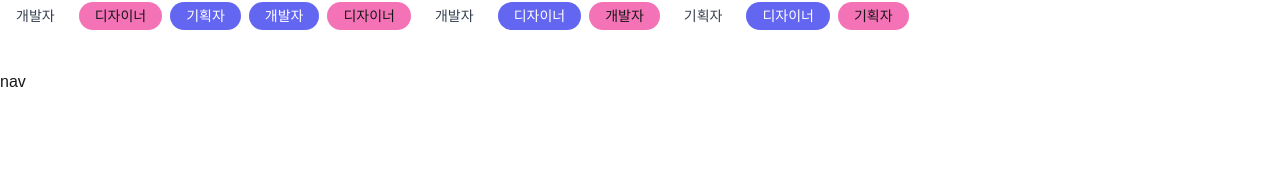
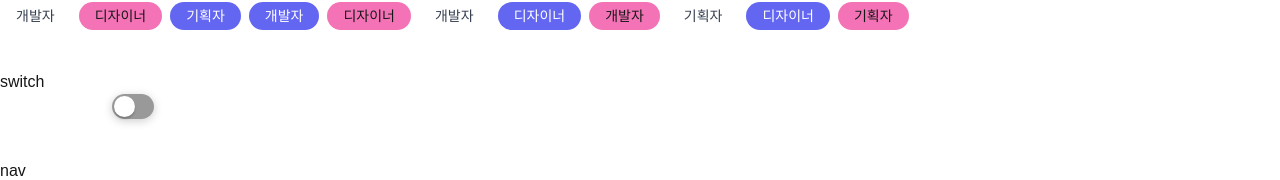
Before and after one commit to goorm-CHACHA/FE, a Next.js app: page / in a window 1280 px wide. Shown: the part 1084-1264 px from the top of the page. Before the commit the page ends 1178 px from the top, so only its background shows below. Built offline with nearby package versions, Linux system fonts and the light colour scheme.

Commit message:
feat: switch 컴포넌트

```diff
--- a/app/page.tsx
+++ b/app/page.tsx
@@ -9,6 +9,7 @@ import {
 import ChatBubble from '~/components/common/chat-bubble';
 import Chips from '~/components/common/chips';
 import Profile from '~/components/common/profile';
+import SwitchDemo from '~/components/common/switch';
 
 const Home = () => {
   return (
@@ -72,6 +73,10 @@ const Home = () => {
         <Chips variant={'pink'}>기획자</Chips>
       </div>
       <div>
+        <p>switch</p>
+        <SwitchDemo />
+      </div>
+      <div>
         <p>nav</p>
         <BottomNavigation />
       </div>
--- /dev/null
+++ b/src/components/common/switch.tsx
@@ -0,0 +1,24 @@
+import * as React from 'react';
+import { Switch } from 'radix-ui';
+
+const SwitchDemo = () => (
+  <form>
+    <div className="flex items-center">
+      <label
+        className="pr-[15px] text-[15px] leading-none text-white"
+        htmlFor="airplane-mode"
+      >
+        Airplane mode
+      </label>
+      <Switch.Root
+        className="relative h-[25px] w-[42px] cursor-default rounded-full bg-blackA6 shadow-[0_2px_10px] shadow-blackA4 outline-none focus:shadow-[0_0_0_2px] focus:shadow-black data-[state=checked]:bg-black"
+        id="airplane-mode"
+        style={{ WebkitTapHighlightColor: 'rgba(0, 0, 0, 0)' }}
+      >
+        <Switch.Thumb className="block size-[21px] translate-x-0.5 rounded-full bg-white shadow-[0_2px_2px] shadow-blackA4 transition-transform duration-100 will-change-transform data-[state=checked]:translate-x-[19px]" />
+      </Switch.Root>
+    </div>
+  </form>
+);
+
+export default SwitchDemo;
```
